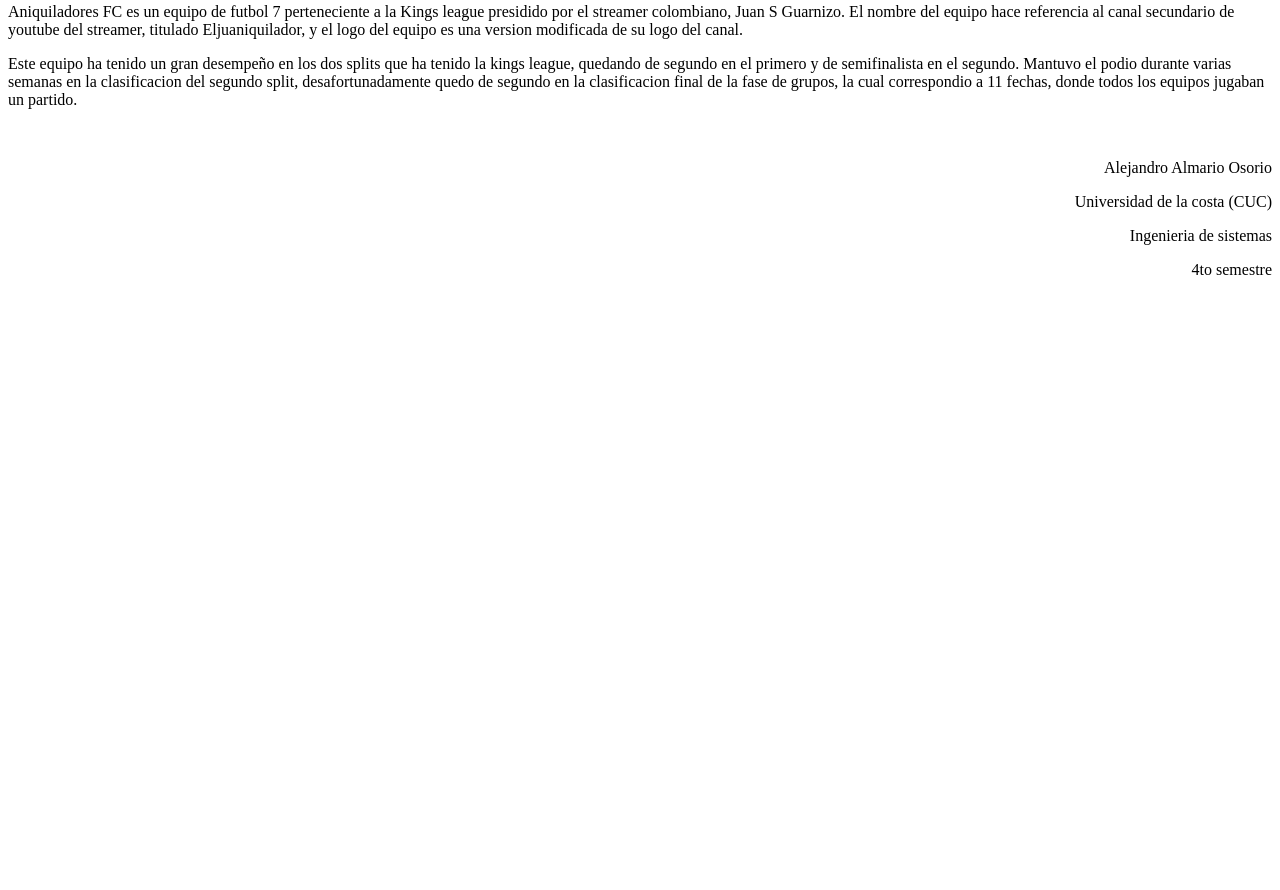
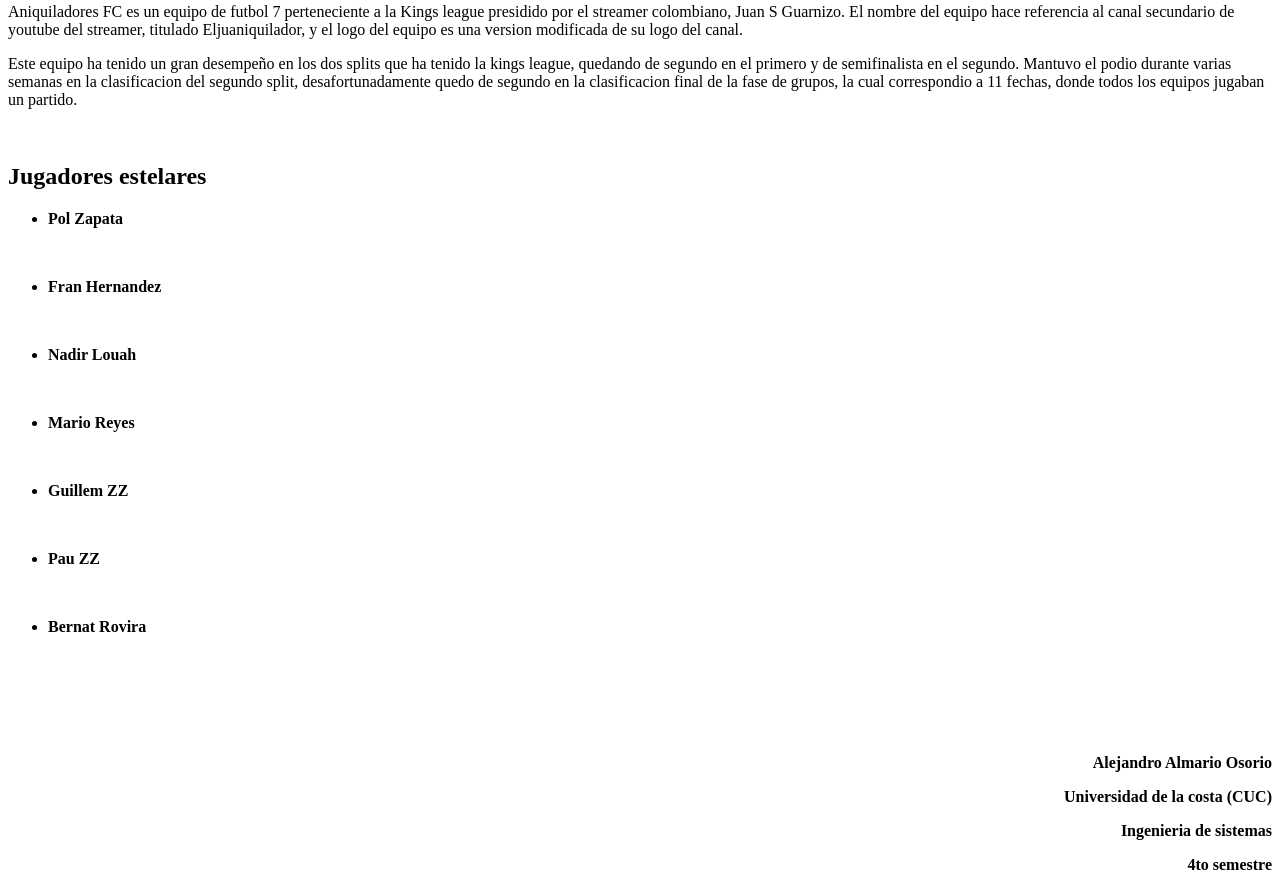
Before and after one commit to aalmario/AniquiladoresFC, a plain HTML site: page index.html in a window 1280 px wide. Shown: the part 419-1309 px from the top of the page. Before the commit the page ends 800 px from the top, so only its background shows below. Drawn offline with Linux system fonts and the light colour scheme.

Commit message:
Adicion jugadores estelares y info del estudiante en letra negrita

```diff
--- a/index.html
+++ b/index.html
@@ -12,9 +12,40 @@
     <p>Aniquiladores FC es un equipo de futbol 7 perteneciente a la Kings league presidido por el streamer colombiano, Juan S Guarnizo. El nombre del equipo hace referencia al canal secundario de youtube del streamer, titulado Eljuaniquilador, y el logo del equipo es una version modificada de su logo del canal.</p>
     <p>Este equipo ha tenido un gran desempe&ntilde;o en los dos splits que ha tenido la kings league, quedando de segundo en el primero y de semifinalista en el segundo. Mantuvo el podio durante varias semanas en la clasificacion del segundo split, desafortunadamente quedo de segundo en la clasificacion final de la fase de grupos, la cual correspondio a 11 fechas, donde todos los equipos jugaban un partido.</p>
     <p>&nbsp;</p>
-    <p style="text-align: right;">Alejandro Almario Osorio</p>
-    <p style="text-align: right;">Universidad de la costa (CUC)</p>
-    <p style="text-align: right;">Ingenieria de sistemas</p>
-    <p style="text-align: right;">4to semestre</p>
+    <h2><strong>Jugadores estelares</strong></h2>
+    <ul>
+    <li><strong>Pol Zapata</strong></li>
+    </ul>
+    <p style="padding-left: 40px;">&nbsp;</p>
+    <ul>
+    <li><strong>Fran Hernandez</strong></li>
+    </ul>
+    <p style="padding-left: 40px;">&nbsp;</p>
+    <ul>
+    <li><strong>Nadir Louah</strong></li>
+    </ul>
+    <p style="padding-left: 40px;">&nbsp;</p>
+    <ul>
+    <li><strong>Mario Reyes</strong></li>
+    </ul>
+    <p style="padding-left: 40px;">&nbsp;</p>
+    <ul>
+    <li><strong>Guillem ZZ</strong></li>
+    </ul>
+    <p style="padding-left: 40px;">&nbsp;</p>
+    <ul>
+    <li><strong>Pau ZZ</strong></li>
+    </ul>
+    <p style="padding-left: 40px;">&nbsp;</p>
+    <ul>
+    <li><strong>Bernat Rovira</strong></li>
+    </ul>
+    <p style="padding-left: 40px;">&nbsp;</p>
+    <p>&nbsp;</p>
+    <p>&nbsp;</p>
+    <p style="text-align: right;"><strong>Alejandro Almario Osorio</strong></p>
+    <p style="text-align: right;"><strong>Universidad de la costa (CUC)</strong></p>
+    <p style="text-align: right;"><strong>Ingenieria de sistemas</strong></p>
+    <p style="text-align: right;"><strong>4to semestre</strong></p>
 </body>
 </html>
```
